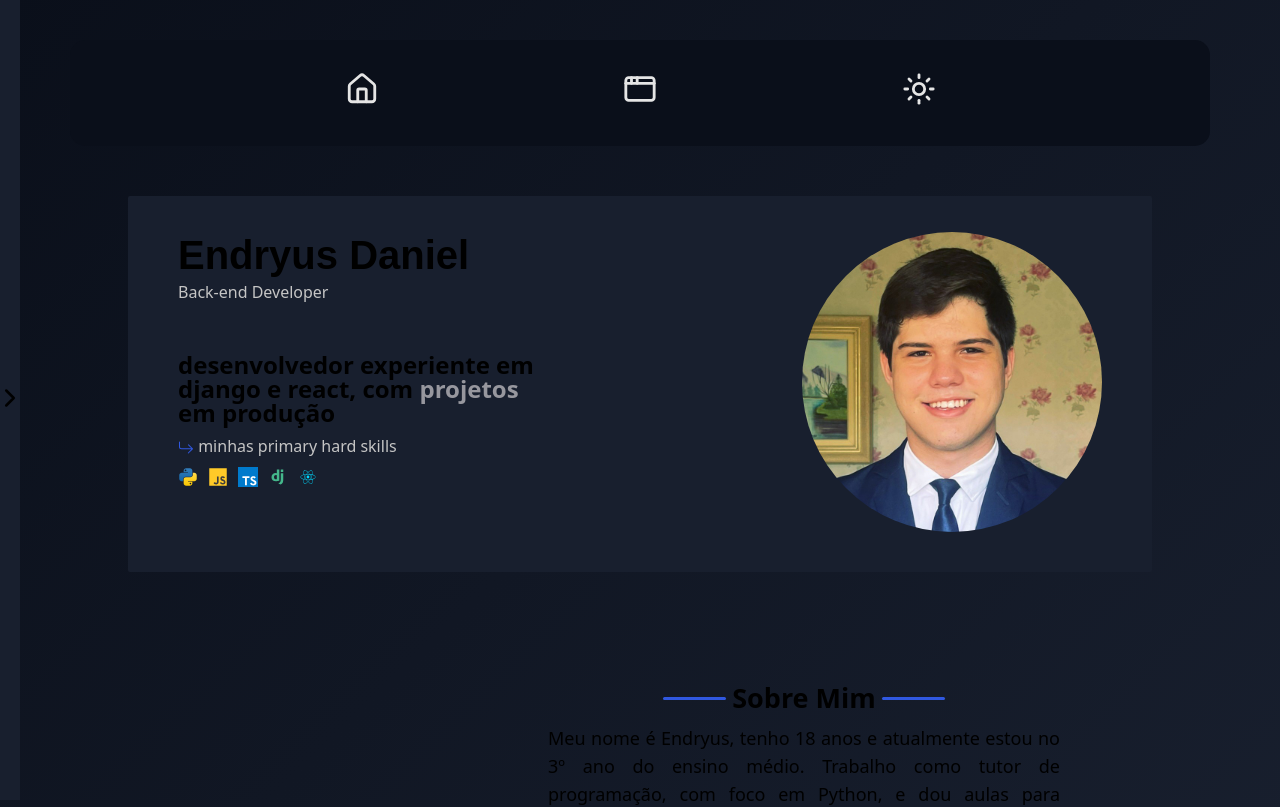
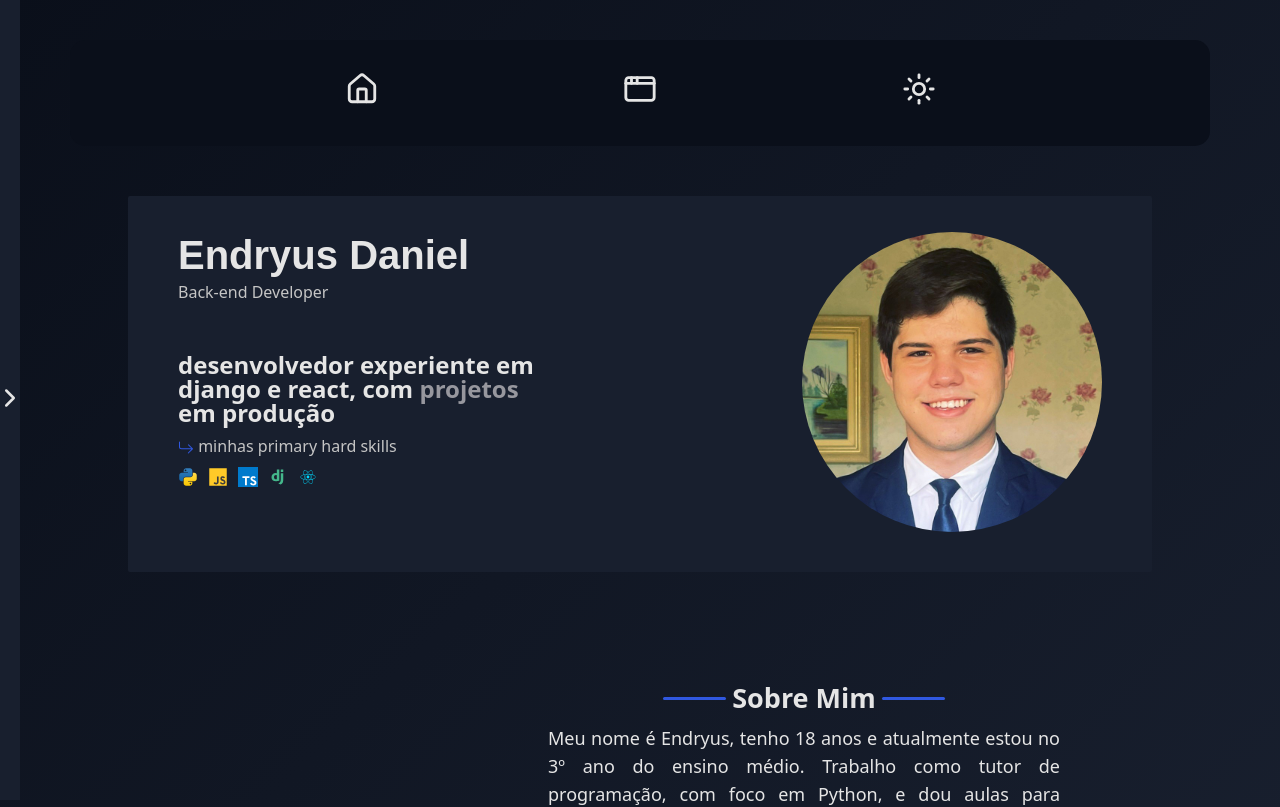
Before and after one commit to Dryzera/portfolio, a React (Vite) app: page / in a window 1280 px wide. Shown: the top 807 px of the page. Built offline with nearby package versions, Linux system fonts and the light colour scheme.

Commit message:
fix bug on change color and rewrite styles

```diff
--- a/src/components/BurguerMenu/styles.module.css
+++ b/src/components/BurguerMenu/styles.module.css
@@ -23,6 +23,10 @@
   color: white;
   padding: 20px;
   z-index: 1000;
+}
+
+[data-theme='light'] .divNav {
+  background: linear-gradient(to bottom, var(--gray-900), var(--gray-700));
 }
 
 .show {
--- a/src/components/Project/styles.module.css
+++ b/src/components/Project/styles.module.css
@@ -87,11 +87,14 @@
   display: flex;
   justify-content: space-between;
   background-color: var(--gray-700);
-
   color: var(--text-muted);
   cursor: pointer;
   padding: 1rem 1rem 0.5rem 1rem;
   border-radius: 2rem 2rem 0 0;
+}
+
+[data-theme='light'] .modeInfoBar {
+  background-color: var(--gray-800);
 }
 
 .info {
--- a/src/styles/globalApp.css
+++ b/src/styles/globalApp.css
@@ -14,13 +14,7 @@ body,
 input,
 select,
 textarea {
-  background: linear-gradient(
-    136deg,
-    var(--gray-900),
-    var(--gray-800),
-    var(--gray-700)
-  ) !important;
-  color: var(--text-color) !important;
+  color: var(--text-color);
 }
 
 html {
@@ -41,6 +35,10 @@ body {
   font-size: 1.6rem;
   -webkit-font-smoothing: antialiased;
   -moz-osx-font-smoothing: grayscale;
+}
+
+[data-theme='light'] body {
+  background: var(--gray-700);
 }
 
 html,
--- a/src/styles/theme.css
+++ b/src/styles/theme.css
@@ -54,8 +54,8 @@
   --info: #1f54fc;
   --warning: #dbc130;
 
-  --link-color: #2b2b49;
-  --link-hover: #45456b;
+  --link-color: #5e5eca;
+  --link-hover: #6d6db0;
 
   --text-over-primary: #0a0f1a;
   --text-over-primary-dark: #e6e9f0;
```
